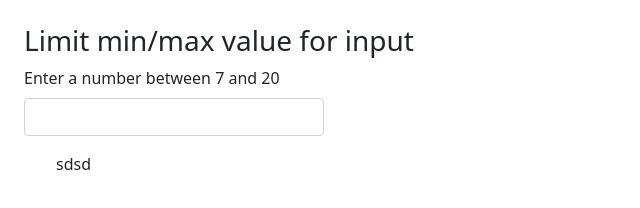
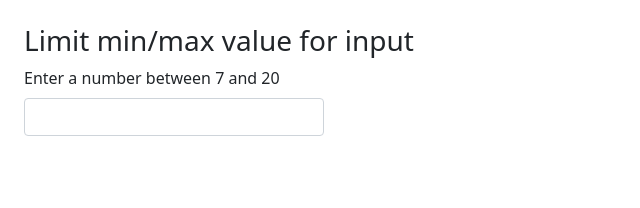
Before and after one commit to rogeriosaraceni/Validate-Between-Number, a website: page index.html in a window 1280 px wide. Shown: the full height of the page, 0-640 px from the left. Drawn offline with nearby package versions, Linux system fonts and the light colour scheme.

Commit message:
Update index

```diff
--- a/index.html
+++ b/index.html
@@ -15,10 +15,6 @@
          <small id="msgBetweenNumber" class="text-danger"></small>
       </div>
 
-      <ul>
-         <li style="list-style: none;">sdsd</li>
-      </ul>
-
       <script src="script.js"></script>
    </body>
 </html>
```
